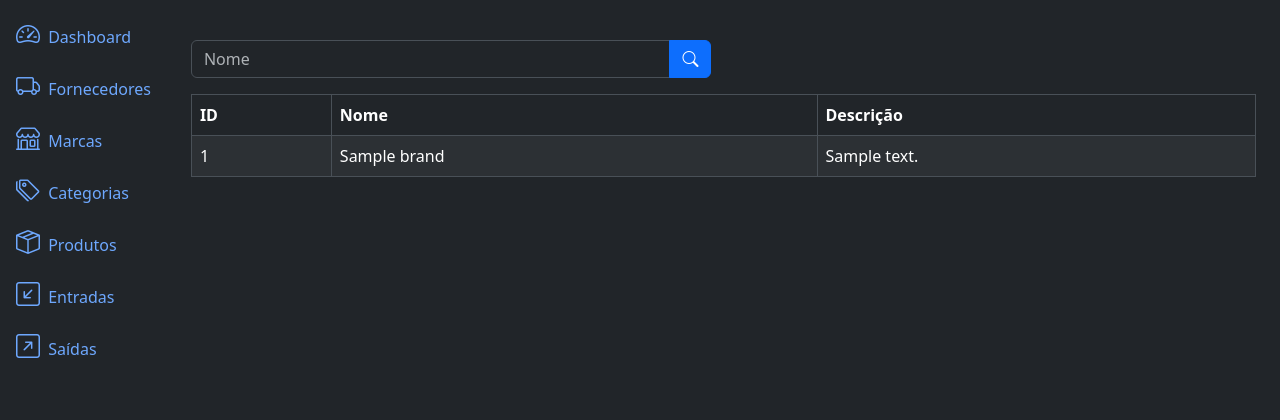
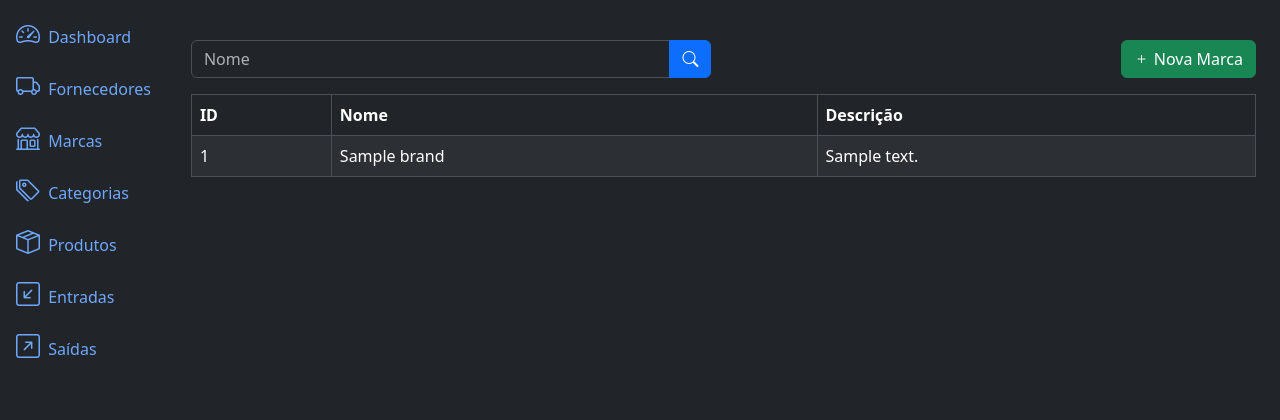
Before and after one commit to Anailton10/sge, a Django app: page /brands/list/ in a window 1280 px wide. Shown: the part 56-476 px from the top of the page. Run offline with Django 5.2, Linux system fonts and the light colour scheme; tables that the repository leaves empty hold one stand-in row (values such as "Sample post").

Commit message:
feat:implementig buttom in template

```diff
--- a/brands/templates/brand_list.html
+++ b/brands/templates/brand_list.html
@@ -14,6 +14,11 @@
                 </button>
             </div>
         </form>
+    </div>
+    <div class="col-md-6">
+        <a href="{% url 'brand:create' %}" class="btn btn-success float-end">
+            <i class="bi bi-plus"></i> Nova Marca
+        </a>
     </div>
 </div>
 
```
